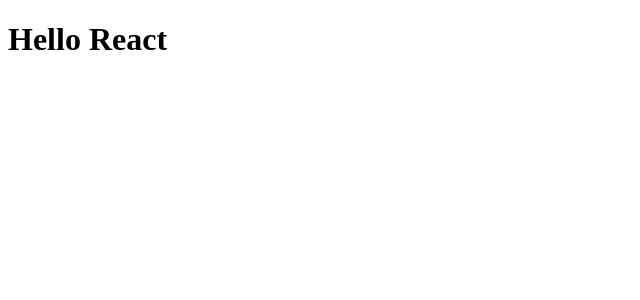
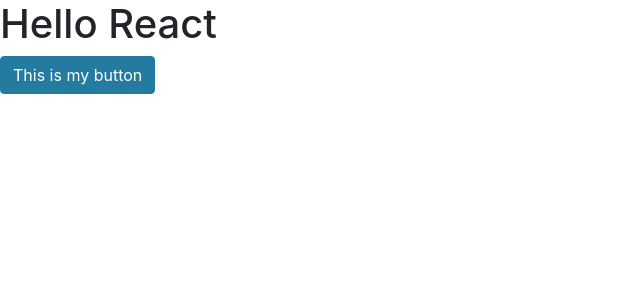
Before and after one commit to ekarazas/ibm-front-end, a React (Create React App) app: page / in a window 1280 px wide. Shown: the top 300 px of the page, without its empty margins (0-640 px from the left). Built offline with nearby package versions, Linux system fonts and the light colour scheme.

Commit message:
installed bootstrap and sass

```diff
--- a/package.json
+++ b/package.json
@@ -6,9 +6,12 @@
     "@testing-library/jest-dom": "^5.14.1",
     "@testing-library/react": "^11.2.7",
     "@testing-library/user-event": "^12.8.3",
+    "bootstrap": "^4.6.0",
     "react": "^17.0.2",
+    "react-bootstrap": "^1.6.1",
     "react-dom": "^17.0.2",
     "react-scripts": "4.0.3",
+    "sass": "^1.35.1",
     "web-vitals": "^1.1.2"
   },
   "scripts": {
@@ -34,5 +37,8 @@
       "last 1 firefox version",
       "last 1 safari version"
     ]
+  },
+  "devDependencies": {
+    "node-sass": "^6.0.1"
   }
 }
--- a/src/App.js
+++ b/src/App.js
@@ -1,7 +1,15 @@
 import React from "react";
+import "bootstrap/dist/css/bootstrap.min.css";
+import "./App.scss";
+import Button from "react-bootstrap/Button";
 
 const App = () => {
-  return <h1>Hello React</h1>;
+  return (
+    <>
+      <h1>Hello React</h1>
+      <Button variant="primary">This is my button</Button>
+    </>
+  );
 };
 
 export default App;
--- /dev/null
+++ b/src/App.scss
@@ -0,0 +1,15 @@
+$primary: #247ba0;
+$secondary: #ecd444;
+$danger: #a22c29;
+$dark: #0d0f06;
+$light: #e7ecef;
+
+$theme-colors: (
+  "primary": $primary,
+  "secondary": $secondary,
+  "danger": $danger,
+  "dark": $dark,
+  "light": $light,
+);
+
+@import "~bootstrap/scss/bootstrap";
```
Also changed, not shown: 1 other file (tests, documents, lock files or other folders).
